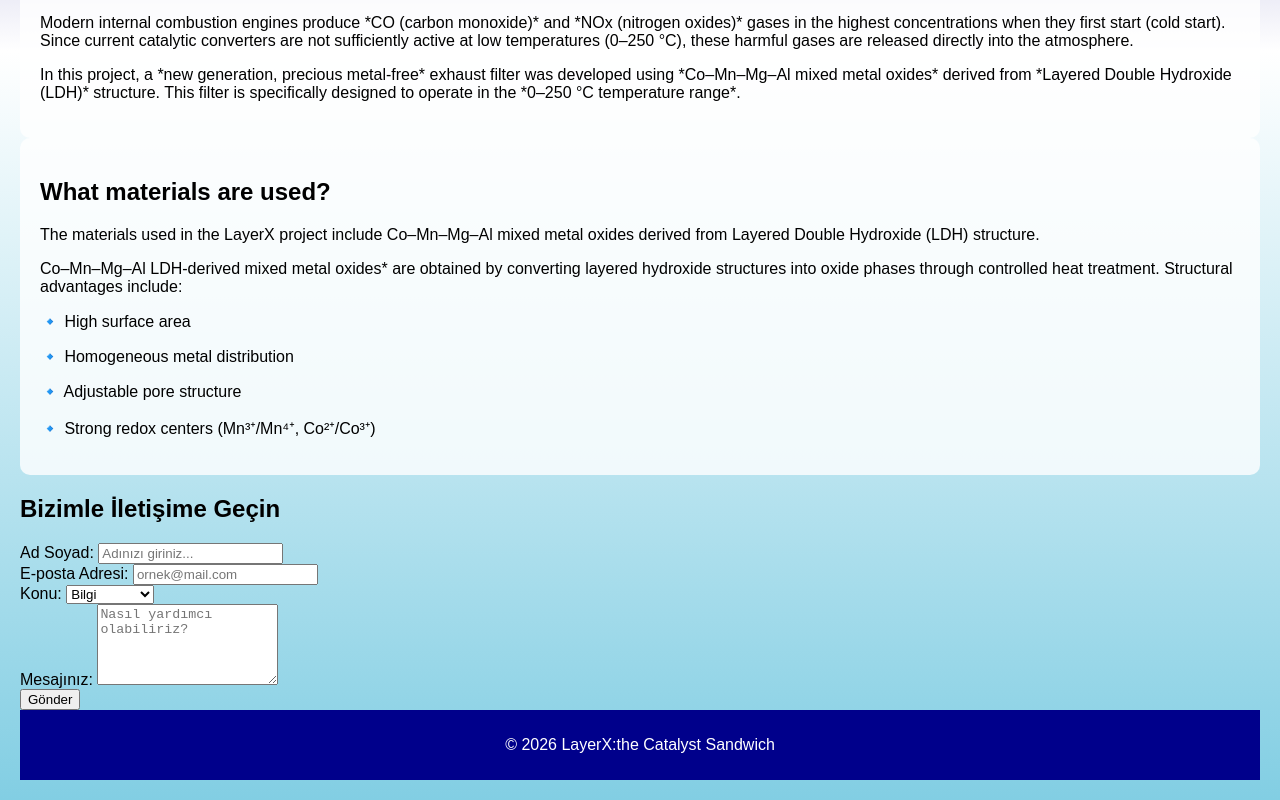
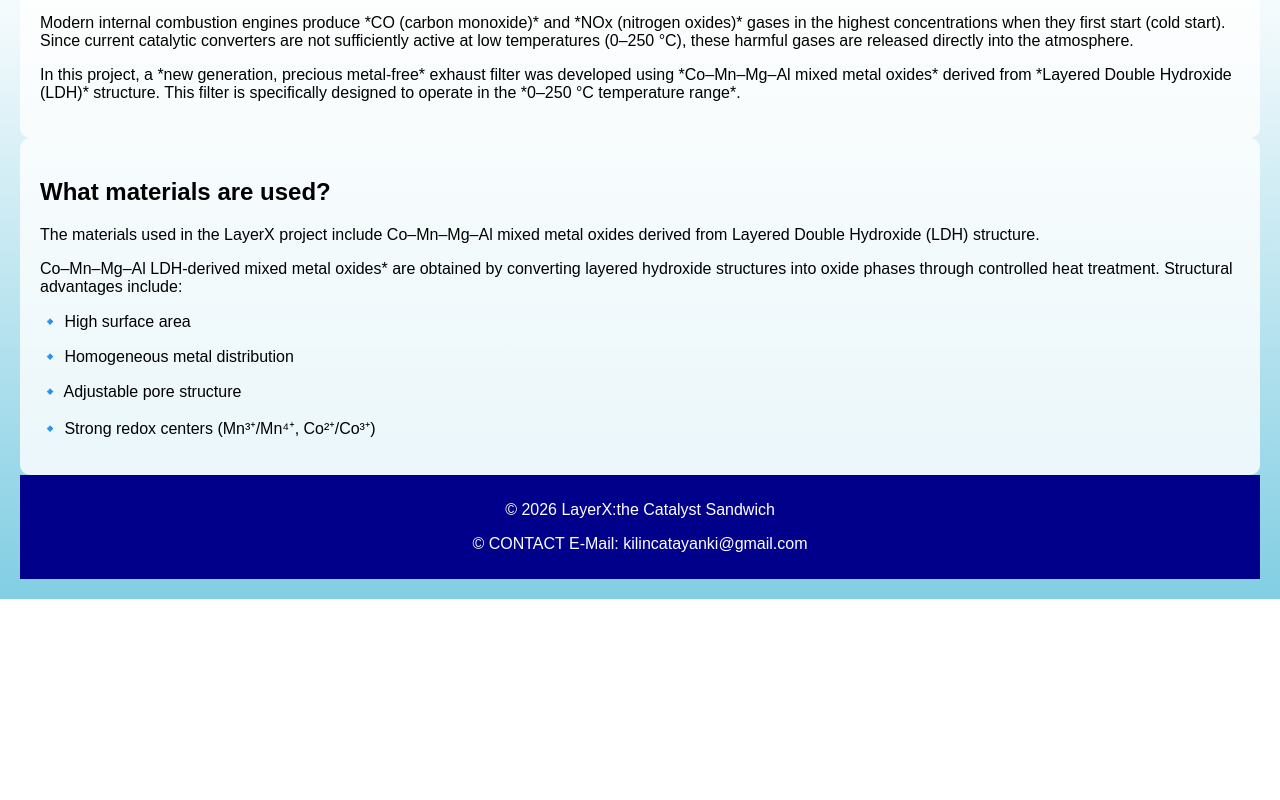
Before and after one commit to atayanki967/layerx, a plain HTML site: page index.html in a window 1280 px wide. Shown: the part 697-1497 px from the top of the page. After the commit the page ends 1296 px from the top, so only its background shows below. Drawn offline with Linux system fonts and the light colour scheme.

Commit message:
Update index.html

```diff
--- a/index.html
+++ b/index.html
@@ -52,38 +52,9 @@
         <p>🔹 Adjustable pore structure</p>
         <p>🔹 Strong redox centers (Mn³⁺/Mn⁴⁺, Co²⁺/Co³⁺)</p>
     </main>
-    <div class="form-konteynir">
-    <h2>Bizimle İletişime Geçin</h2>
-    <form action="/mesaj-gonder" method="POST">
-        <div class="form-grup">
-            <label for="ad">Ad Soyad:</label>
-            <input type="text" id="ad" name="ad" placeholder="Adınızı giriniz..." required>
-        </div>
-
-        <div class="form-grup">
-            <label for="email">E-posta Adresi:</label>
-            <input type="email" id="email" name="email" placeholder="ornek@mail.com" required>
-        </div>
-
-        <div class="form-grup">
-            <label for="konu">Konu:</label>
-            <select id="konu" name="konu">
-                <option value="destek">Bilgi</option>
-                <option value="satis">Teklif-Satış</option>
-                <option value="diger">Diğer</option>
-            </select>
-        </div>
-
-        <div class="form-grup">
-            <label for="mesaj">Mesajınız:</label>
-            <textarea id="mesaj" name="mesaj" rows="5" placeholder="Nasıl yardımcı olabiliriz?"></textarea>
-        </div>
-
-        <button type="submit" class="gonder-btn">Gönder</button>
-    </form>
-</div>
 <footer>
         <p>&copy; 2026 LayerX:the Catalyst Sandwich</p>
+    <p>&copy; CONTACT E-Mail: kilincatayanki@gmail.com</p>
     </footer>
 </body>
 
```
